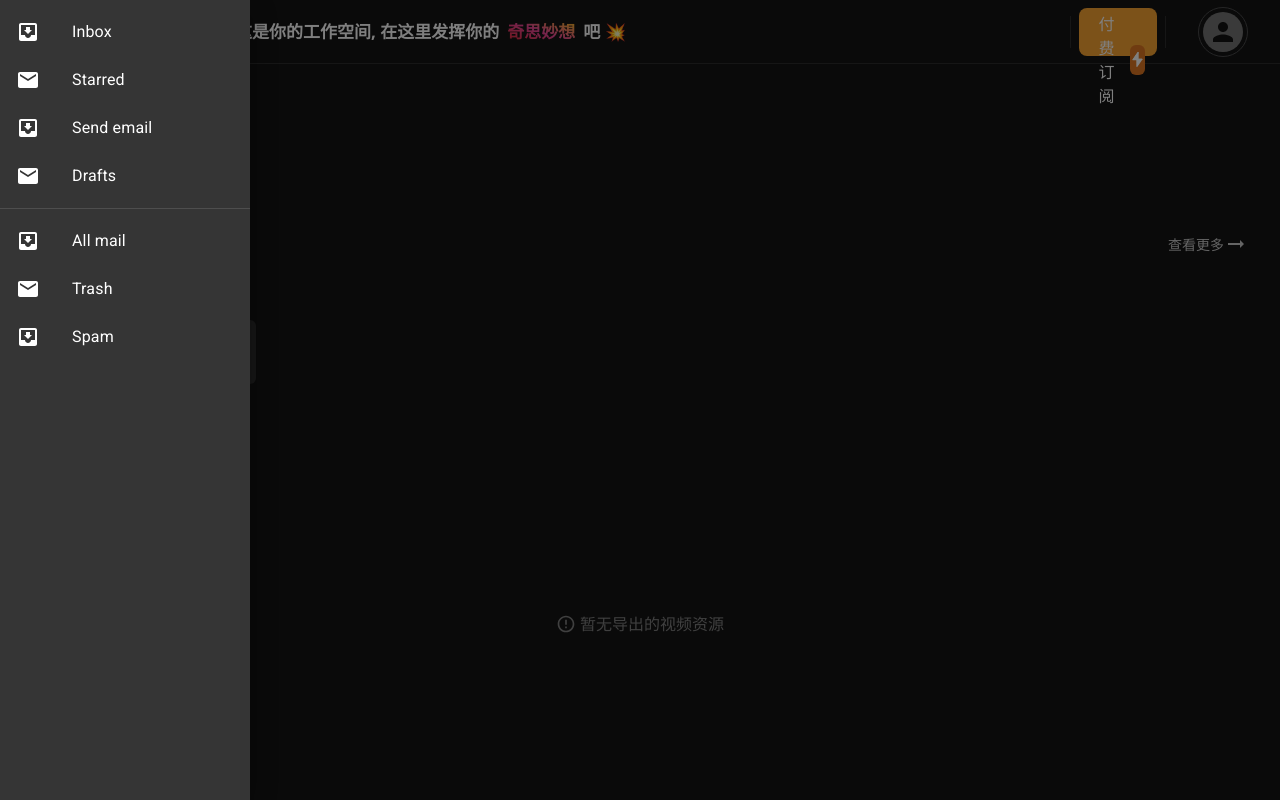
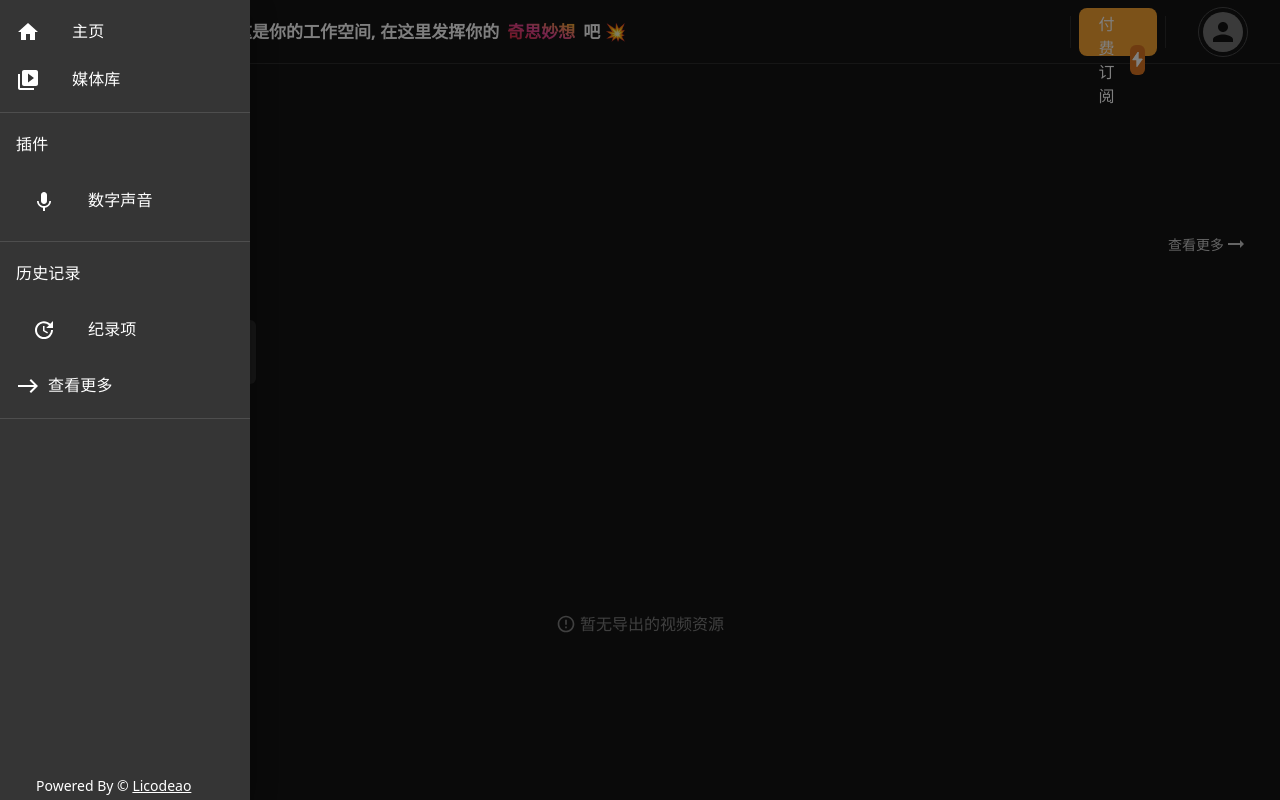
Before and after one commit to Licodeao/lico-ai, a React (Vite) app in the folder graduation-frontend/: page /workspace in a window 1280 px wide. Both pictures are taken after a click on the element 32 px from the left and 31 px from the top of the page. Built offline with nearby package versions, Linux system fonts and the light colour scheme; no server answers.

Commit message:
fix(Workspace): drawer item

```diff
--- a/graduation-frontend/output.css
+++ b/graduation-frontend/output.css
@@ -586,6 +586,62 @@ video {
   bottom: 2rem;
 }
 
+.bottom-1 {
+  bottom: 0.25rem;
+}
+
+.left-0 {
+  left: 0px;
+}
+
+.right-0 {
+  right: 0px;
+}
+
+.bottom-6 {
+  bottom: 1.5rem;
+}
+
+.bottom-24 {
+  bottom: 6rem;
+}
+
+.-bottom-1 {
+  bottom: -0.25rem;
+}
+
+.-bottom-12 {
+  bottom: -3rem;
+}
+
+.top-12 {
+  top: 3rem;
+}
+
+.top-0 {
+  top: 0px;
+}
+
+.-bottom-48 {
+  bottom: -12rem;
+}
+
+.-bottom-96 {
+  bottom: -24rem;
+}
+
+.left-1 {
+  left: 0.25rem;
+}
+
+.right-1 {
+  right: 0.25rem;
+}
+
+.bottom-0 {
+  bottom: 0px;
+}
+
 .m-5 {
   margin: 1.25rem;
 }
@@ -644,6 +700,11 @@ video {
 .mx-8 {
   margin-left: 2rem;
   margin-right: 2rem;
+}
+
+.mx-12 {
+  margin-left: 3rem;
+  margin-right: 3rem;
 }
 
 .mt-12 {
@@ -760,6 +821,10 @@ video {
 
 .h-\[300px\] {
   height: 300px;
+}
+
+.h-\[200px\] {
+  height: 200px;
 }
 
 .w-3\/4 {
@@ -1410,6 +1475,16 @@ body {
   background-color: rgb(32 32 32 / var(--tw-bg-opacity));
 }
 
+.hover\:bg-\[\#8C8C8C\]:hover {
+  --tw-bg-opacity: 1;
+  background-color: rgb(140 140 140 / var(--tw-bg-opacity));
+}
+
 .hover\:p-5:hover {
   padding: 1.25rem;
 }
+
+.hover\:text-\[\#8C8C8C\]:hover {
+  --tw-text-opacity: 1;
+  color: rgb(140 140 140 / var(--tw-text-opacity));
+}
--- a/graduation-frontend/src/pages/workspace/components/header/index.tsx
+++ b/graduation-frontend/src/pages/workspace/components/header/index.tsx
@@ -5,7 +5,6 @@ import Menu from "@mui/material/Menu";
 import MenuItem from "@mui/material/MenuItem";
 import Avatar from "@mui/material/Avatar";
 import Drawer from "@mui/material/Drawer";
-
 import Box from "@mui/material/Box";
 import List from "@mui/material/List";
 import Divider from "@mui/material/Divider";
@@ -13,8 +12,11 @@ import ListItem from "@mui/material/ListItem";
 import ListItemButton from "@mui/material/ListItemButton";
 import ListItemIcon from "@mui/material/ListItemIcon";
 import ListItemText from "@mui/material/ListItemText";
-import InboxIcon from "@mui/icons-material/MoveToInbox";
-import MailIcon from "@mui/icons-material/Mail";
+import HomeIcon from "@mui/icons-material/Home";
+import VideoLibraryIcon from "@mui/icons-material/VideoLibrary";
+import KeyboardVoiceIcon from "@mui/icons-material/KeyboardVoice";
+import UpdateIcon from "@mui/icons-material/Update";
+import EastIcon from "@mui/icons-material/East";
 
 import UpgradeLogo from "@/components/upgrade";
 interface IProps {
@@ -48,30 +50,79 @@ const WorkSpaceHeader: FC<IProps> = () => {
   const DrawerList = (
     <Box sx={{ width: 250 }} role="presentation" onClick={toggleDrawer(false)}>
       <List>
-        {["Inbox", "Starred", "Send email", "Drafts"].map((text, index) => (
-          <ListItem key={text} disablePadding>
+        <ListItem disablePadding key={"主页"}>
           <ListItemButton>
             <ListItemIcon>
-                {index % 2 === 0 ? <InboxIcon /> : <MailIcon />}
+              <HomeIcon />
             </ListItemIcon>
-              <ListItemText primary={text} />
+            <ListItemText primary="主页" />
           </ListItemButton>
         </ListItem>
-        ))}
-      </List>
-      <Divider />
-      <List>
-        {["All mail", "Trash", "Spam"].map((text, index) => (
-          <ListItem key={text} disablePadding>
+
+        <ListItem disablePadding key={"媒体库"}>
           <ListItemButton>
             <ListItemIcon>
-                {index % 2 === 0 ? <InboxIcon /> : <MailIcon />}
+              <VideoLibraryIcon />
             </ListItemIcon>
-              <ListItemText primary={text} />
+            <ListItemText primary="媒体库" />
           </ListItemButton>
         </ListItem>
-        ))}
       </List>
+
+      <Divider />
+
+      <List>
+        <ListItem key={"插件"}>
+          <ListItemText primary="插件" />
+        </ListItem>
+        <ListItem key={"数字声音"}>
+          <ListItemButton>
+            <ListItemIcon>
+              <KeyboardVoiceIcon />
+            </ListItemIcon>
+            <ListItemText primary="数字声音" />
+          </ListItemButton>
+        </ListItem>
+      </List>
+
+      <Divider />
+
+      <List>
+        <ListItem key={"历史记录"}>
+          <ListItemText primary="历史记录" />
+        </ListItem>
+
+        <ListItem key={"纪录项"}>
+          <ListItemButton>
+            <ListItemIcon>
+              <UpdateIcon />
+            </ListItemIcon>
+            <ListItemText primary="纪录项" />
+          </ListItemButton>
+        </ListItem>
+
+        <ListItem key={"查看更多"}>
+          <div className="flex flex-row items-center justify-start gap-2 cursor-pointer hover:text-[#8C8C8C]">
+            <EastIcon />
+            <ListItemText primary="查看更多" />
+          </div>
+        </ListItem>
+      </List>
+
+      <Divider />
+
+      <div className="fixed bottom-1 left-1 right-1">
+        <div className="text-sm mx-8">
+          Powered By &copy;{" "}
+          <a
+            href="https://licodeao.netlify.app"
+            className="cursor-pointer underline"
+            target="__blank"
+          >
+            Licodeao
+          </a>
+        </div>
+      </div>
     </Box>
   );
 
```
Lines whose indentation alone changed are shown as unchanged.
